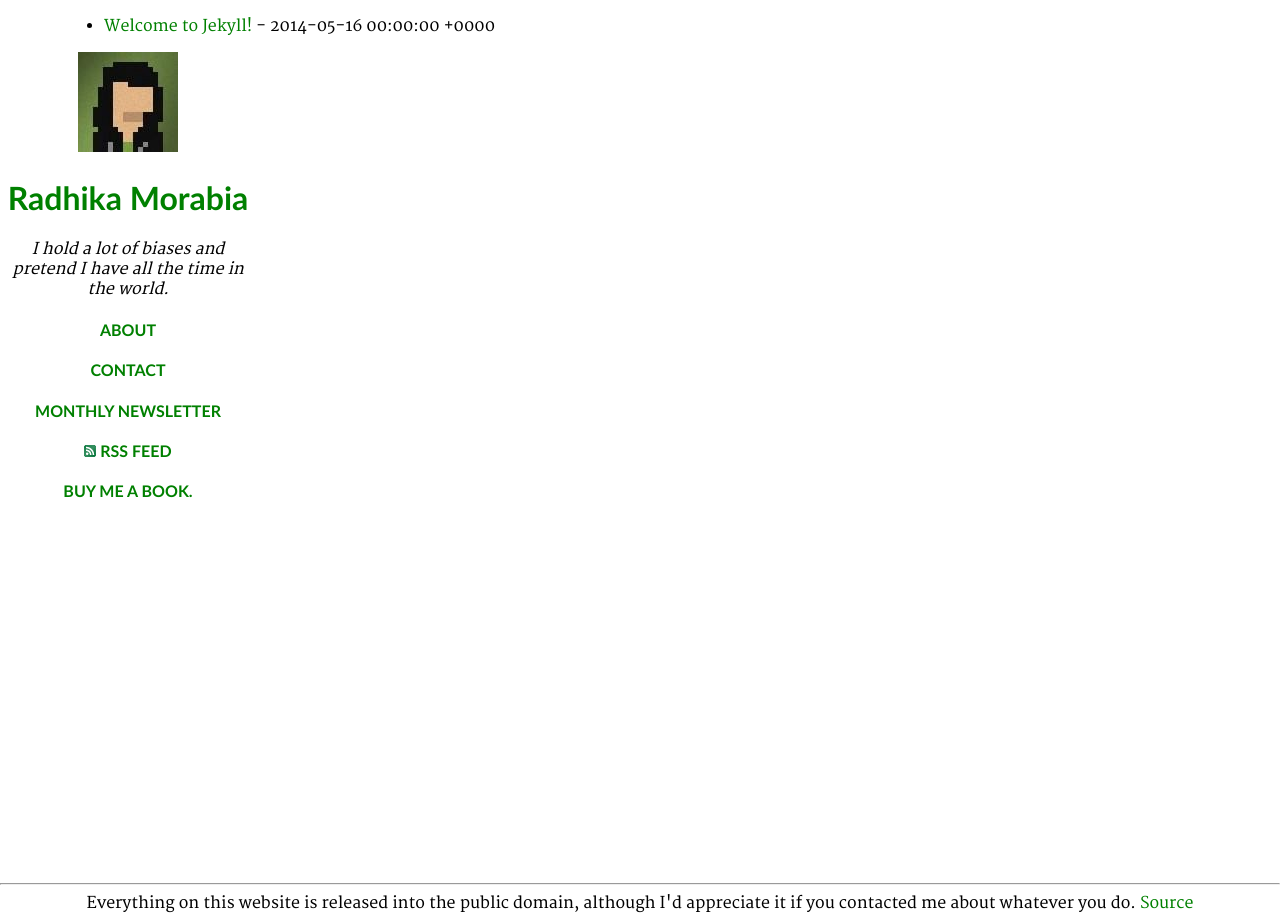
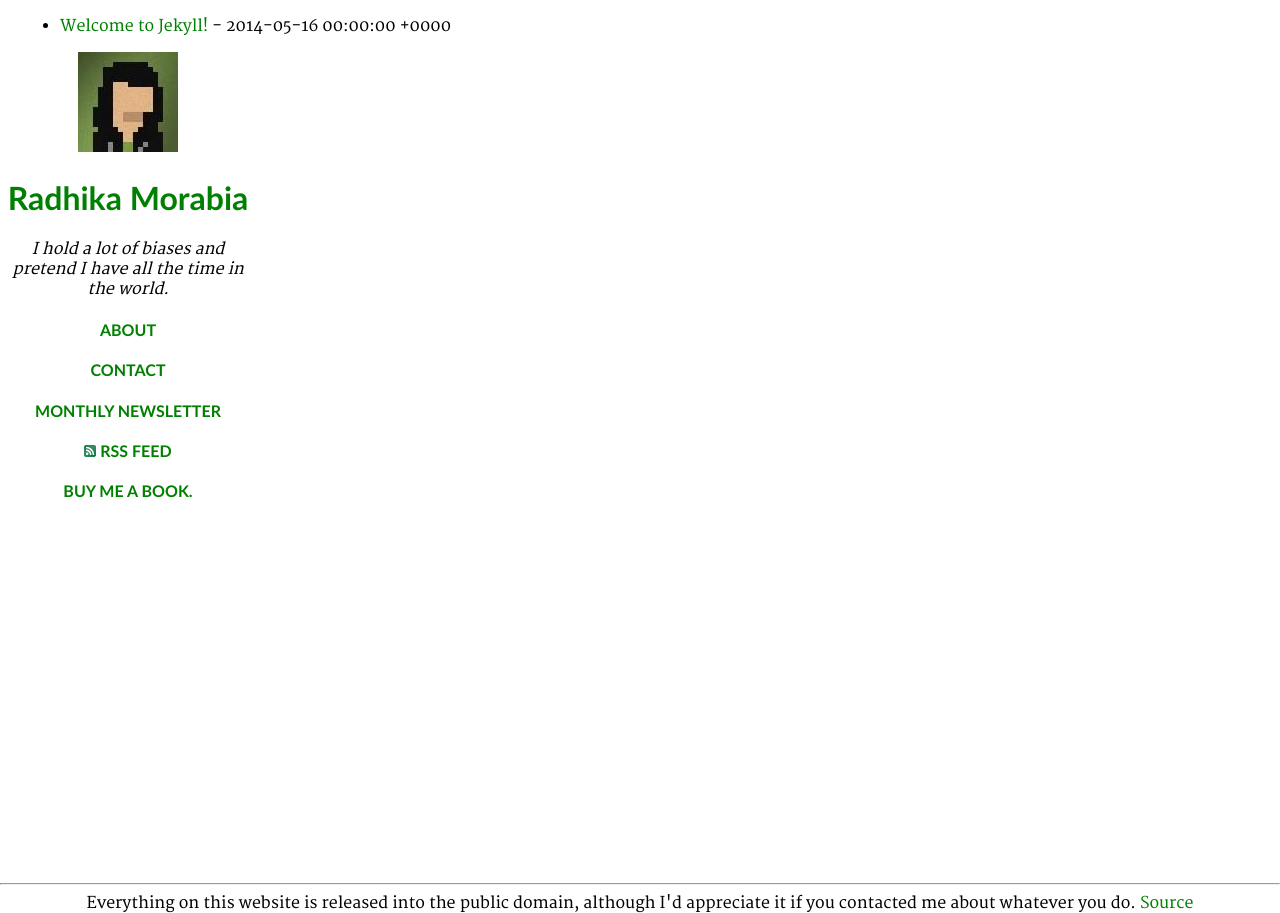
Before and after one commit to rmorabia/radhika.dev, a Jekyll site: the page built from category.html, in a window 1280 px wide. Built offline with Jekyll 4.4.1, drawn with Linux system fonts in a browser that asks for light colours; Markdown is read by kramdown in place of the engine named in the settings.

Commit message:
messed up the grid

```diff
--- a/css/stylesheet.css
+++ b/css/stylesheet.css
@@ -46,6 +46,6 @@ footer {
 }
 
 .pure-u-4-5 {
-    padding-right: 5%;
-    padding-left: 5%;
+    padding-right: 20px;
+    padding-left: 20px;
 }
```
